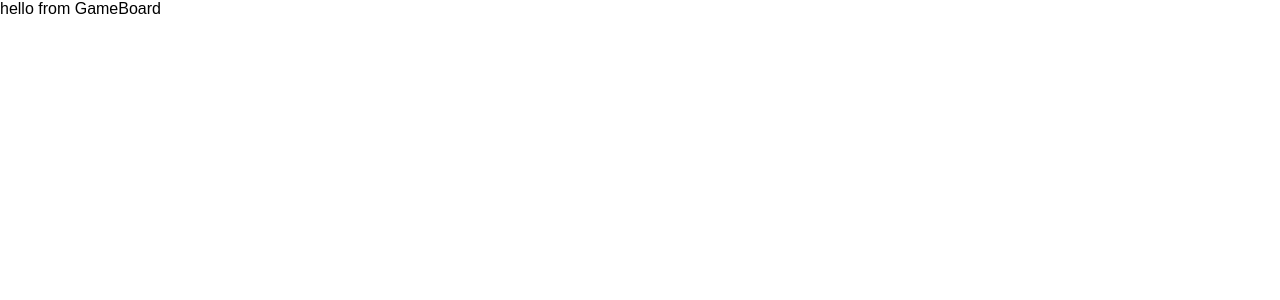
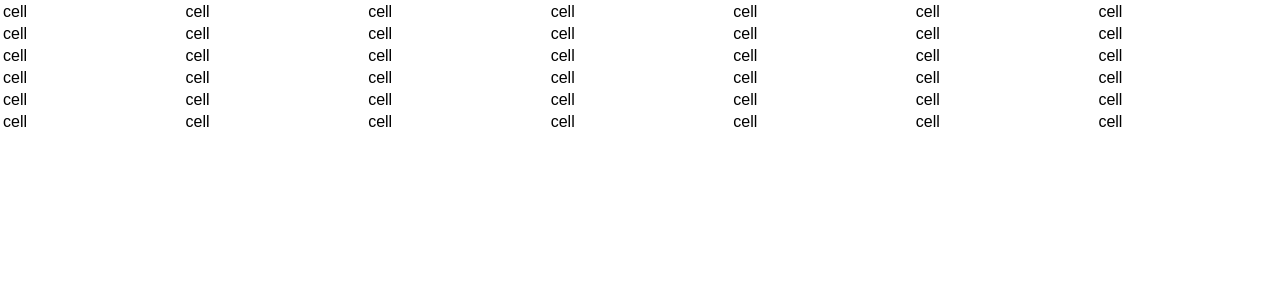
Before and after one commit to tombeau19/connect_four, a React (Create React App) app in the folder client/: page /game in a window 1280 px wide. Shown: the top 300 px of the page. Built offline with nearby package versions, Linux system fonts and the light colour scheme.

Commit message:
created game table

```diff
--- a/client/src/components/Characters.jsx
+++ b/client/src/components/Characters.jsx
@@ -1,4 +1,4 @@
-import React, { Component } from 'react';
+import React, { Component } from 'react'
 
 class Characters extends Component {
     render() {
@@ -6,8 +6,8 @@ class Characters extends Component {
             <div>
                 hello from characters
             </div>
-        );
+        )
     }
 }
 
-export default Characters;
+export default Characters
--- a/client/src/components/GameBoard.jsx
+++ b/client/src/components/GameBoard.jsx
@@ -1,4 +1,13 @@
 import React, { Component } from 'react'
+import styled from 'styled-components'
+
+const ConnectBoard = styled.table`
+width: 100%
+`
+const TableRow = styled.tr`
+`
+
+
 
 class GameBoard extends Component {
 
@@ -14,9 +23,17 @@ class GameBoard extends Component {
 
     render() {
         return (
-            <div>
-                hello from GameBoard
-            </div>
+            <ConnectBoard>
+                {this.state.gameboard.map((arr) => {
+                    return (
+                        <TableRow>{arr.map((cell) => {
+                            return (
+                                <td>cell</td>
+                            )
+                        })}</TableRow>
+                    )
+                })}
+            </ConnectBoard>
         )
     }
 }
```
